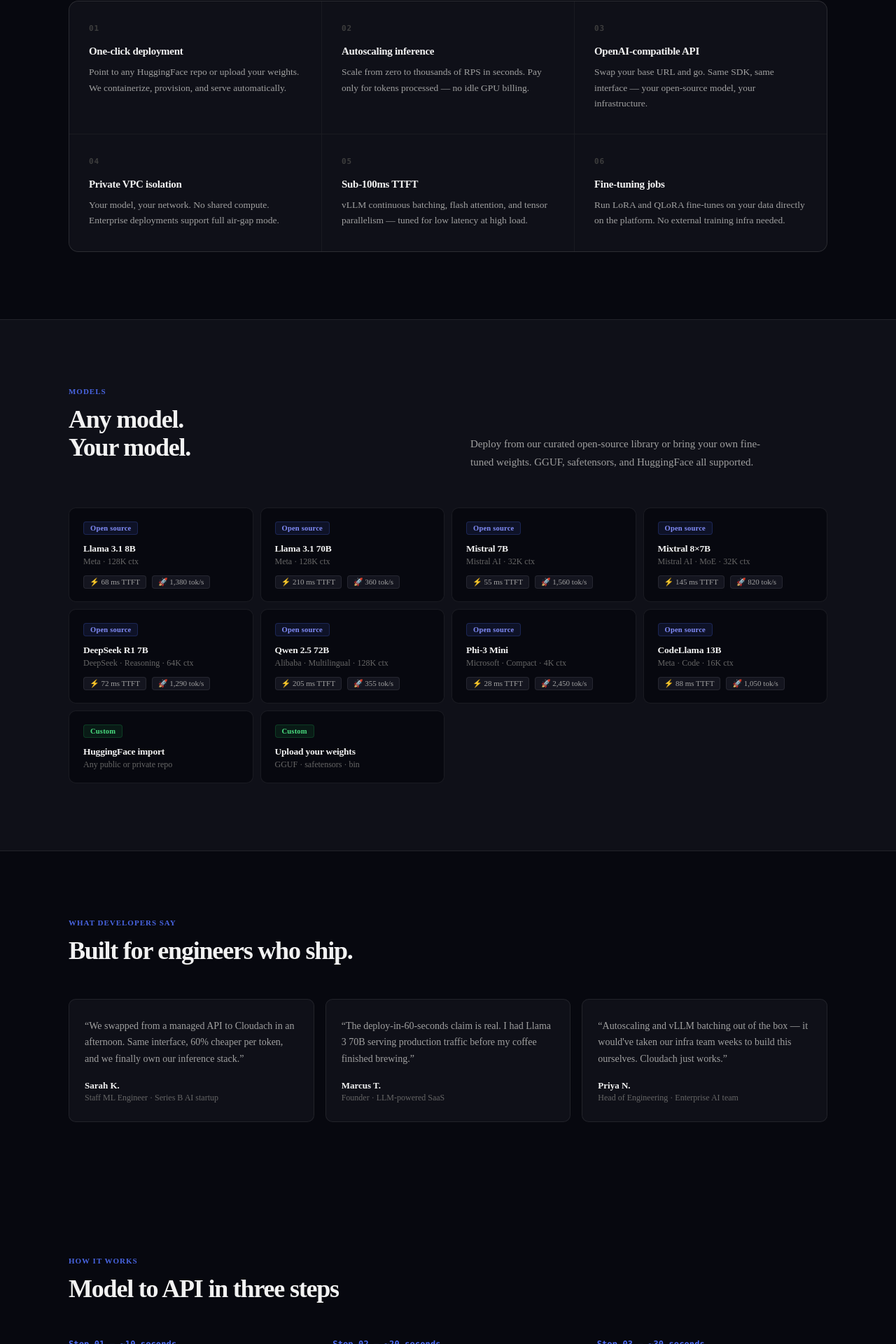
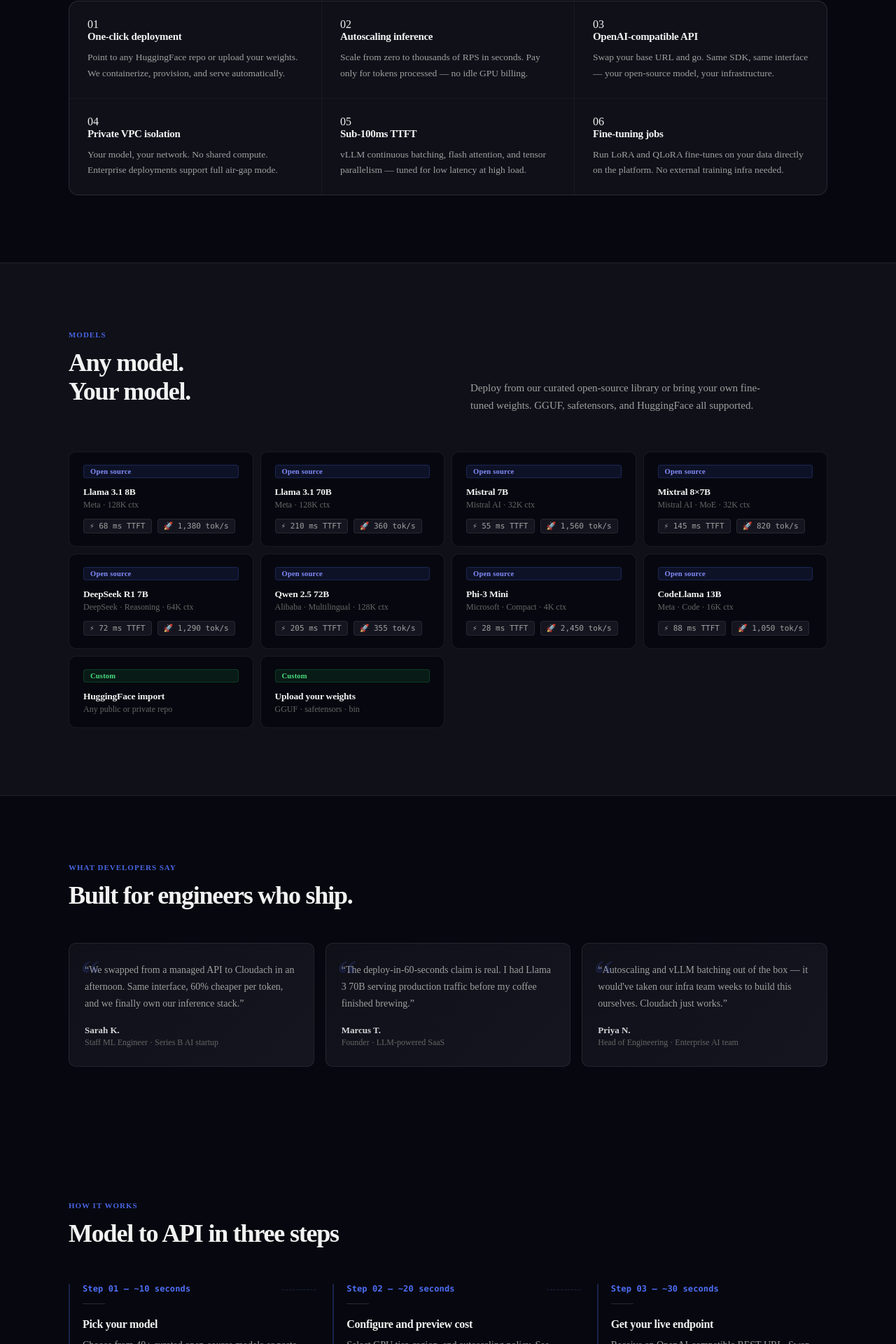
Before and after one commit to jlkdevelop/cloudach, a Next.js app: page / in a window 1280 px wide. Shown: the part 1107-3027 px from the top of the page at 70% size. Built offline with nearby package versions, Linux system fonts and the light colour scheme.

Commit message:
feat(conversion): premium pricing cards, CTA band, testimonials, trust bar polish

```diff
--- a/components/Pricing.jsx
+++ b/components/Pricing.jsx
@@ -76,6 +76,7 @@
             </div>
             <p className="sec-sub">Start free, scale with confidence. Every plan runs on the same infrastructure — you only pay for what you use.</p>
           </div>
+          <p className="price-trust-note">No contracts. Cancel anytime. Prices in USD.</p>
           <div className="price-grid">
             {plans.map(plan => (
               <div className={`pcard${plan.featured ? ' featured' : ''}`} key={plan.name}>
@@ -89,10 +90,13 @@
                     <li key={f}><CheckIcon />{f}</li>
                   ))}
                 </ul>
-                {plan.href
-                  ? <Link href={plan.href}><button className={`pbtn${plan.featured ? ' pblu' : ''}`}>{plan.cta}</button></Link>
-                  : <button className={`pbtn${plan.featured ? ' pblu' : ''}`}>{plan.cta}</button>
-                }
+                {plan.name === 'Enterprise' ? (
+                  <button className="pbtn pbtn-outline">{plan.cta}</button>
+                ) : plan.href ? (
+                  <Link href={plan.href}><button className={`pbtn${plan.featured ? ' pblu' : ''}`}>{plan.cta}</button></Link>
+                ) : (
+                  <button className={`pbtn${plan.featured ? ' pblu' : ''}`}>{plan.cta}</button>
+                )}
                 {plan.name === 'Starter' && (
                   <p className="plan-free-note">No credit card required</p>
                 )}
--- a/pages/index.jsx
+++ b/pages/index.jsx
@@ -93,9 +93,14 @@
             Join 5,000+ developers and teams running open-source LLMs on Cloudach.<br />
             Free to start. No credit card required.
           </p>
-          <Link href="/signup">
-            <button className="btn-cta-white">Deploy your first model free</button>
-          </Link>
+          <div className="cta-band-actions">
+            <Link href="/signup">
+              <button className="btn-cta-white">Deploy your first model free</button>
+            </Link>
+            <Link href="/pricing">
+              <button className="btn-cta-ghost-pricing">View pricing &rarr;</button>
+            </Link>
+          </div>
         </section>
       </main>
 
--- a/styles/globals.css
+++ b/styles/globals.css
@@ -650,7 +650,7 @@
 
 .trust-name:hover {
   color: var(--text-2);
-  border-color: var(--border-strong);
+  border-color: rgba(79,110,247,0.3);
 }
 
 /* ── Sections ────────────────────────────────────────────────────────────── */
@@ -713,19 +713,38 @@
 
 .feat {
   background: var(--bg-1);
-  padding: 32px 28px;
+  padding: 24px 26px;
   transition: background 0.2s;
-}
-
+  position: relative;
+  overflow: hidden;
+}
+
+.feat::before {
+  content: '';
+  position: absolute;
+  top: 0; left: 0; right: 0;
+  height: 2px;
+  background: linear-gradient(90deg, var(--brand), #22D3EE);
+  transform: scaleX(0);
+  transform-origin: left;
+  transition: transform 0.3s cubic-bezier(0.16,1,0.3,1);
+}
+
+.feat:hover::before { transform: scaleX(1); }
 .feat:hover { background: var(--bg-2); }
 
-.feat-num {
-  font-size: 11px;
-  font-weight: 700;
-  letter-spacing: 0.08em;
-  color: var(--text-4);
-  margin-bottom: 18px;
-  font-family: 'Menlo', 'Monaco', monospace;
+.feat-icon {
+  width: 32px;
+  height: 32px;
+  border-radius: 8px;
+  background: rgba(79,110,247,0.08);
+  border: 1px solid rgba(79,110,247,0.14);
+  display: flex;
+  align-items: center;
+  justify-content: center;
+  margin-bottom: 16px;
+  color: var(--brand);
+  flex-shrink: 0;
 }
 
 .feat h3 {
@@ -756,6 +775,8 @@
   border-radius: var(--r-lg);
   padding: 18px 20px;
   transition: border-color 0.2s, background 0.2s;
+  display: flex;
+  flex-direction: column;
 }
 
 .mcard:hover {
@@ -802,9 +823,37 @@
   color: var(--text-2);
   background: var(--bg-2);
   border-radius: var(--r-sm);
-  padding: 2px 8px;
+  padding: 3px 8px;
   border: 1px solid var(--border);
-}
+  display: inline-flex;
+  align-items: center;
+  gap: 5px;
+  font-family: 'Menlo', 'Monaco', monospace;
+}
+
+.mbench-val {
+  color: var(--text-1);
+  font-weight: 600;
+}
+
+.mbench-lbl {
+  color: var(--text-4);
+  font-weight: 400;
+  font-size: 10px;
+}
+
+.mcard-deploy {
+  font-size: 11.5px;
+  font-weight: 600;
+  color: var(--brand);
+  margin-top: auto;
+  padding-top: 12px;
+  opacity: 0;
+  transition: opacity 0.15s;
+  letter-spacing: -0.1px;
+}
+
+.mcard:hover .mcard-deploy { opacity: 1; }
 
 /* ── Steps ───────────────────────────────────────────────────────────────── */
 .steps {
@@ -814,6 +863,28 @@
   margin-top: 52px;
 }
 
+.step {
+  border-left: 2px solid rgba(79,110,247,0.25);
+  padding-left: 18px;
+  position: relative;
+  transition: border-left-color 0.2s;
+}
+
+.step:hover {
+  border-left-color: rgba(79,110,247,0.7);
+}
+
+.step:not(:last-child)::after {
+  content: '';
+  position: absolute;
+  top: 8px;
+  right: -24px;
+  width: 48px;
+  height: 1px;
+  border-top: 1px dashed rgba(79,110,247,0.25);
+  pointer-events: none;
+}
+
 .step-n {
   font-size: 12px;
   font-weight: 600;
@@ -845,11 +916,19 @@
 }
 
 /* ── Pricing ─────────────────────────────────────────────────────────────── */
+.price-trust-note {
+  text-align: center;
+  font-size: 12px;
+  color: var(--text-3);
+  margin-top: 8px;
+  letter-spacing: 0.01em;
+}
+
 .price-grid {
   display: grid;
   grid-template-columns: repeat(3, 1fr);
   gap: 14px;
-  margin-top: 52px;
+  margin-top: 16px;
 }
 
 .pcard {
@@ -866,7 +945,7 @@
   border-color: var(--brand);
   border-width: 1px;
   background: var(--bg-2);
-  box-shadow: 0 0 0 1px var(--brand-border), var(--shadow-glow);
+  box-shadow: 0 0 0 1px rgba(79,110,247,0.4), 0 0 48px rgba(79,110,247,0.08);
 }
 
 .ptag {
@@ -899,9 +978,9 @@
 }
 
 .pamt {
-  font-size: 40px;
+  font-size: 36px;
   font-weight: 700;
-  letter-spacing: -2px;
+  letter-spacing: -1.5px;
   line-height: 1;
   color: var(--text-1);
 }
@@ -954,7 +1033,23 @@
   color: #fff;
 }
 
-.pbtn.pblu:hover { background: var(--brand-hover); border-color: var(--brand-hover); }
+.pbtn.pblu:hover {
+  background: var(--brand-hover);
+  border-color: var(--brand-hover);
+  box-shadow: 0 0 20px rgba(79,110,247,0.4);
+}
+
+.pbtn.pbtn-outline {
+  background: transparent;
+  border: 1px solid var(--border-strong);
+  color: var(--text-2);
+}
+
+.pbtn.pbtn-outline:hover {
+  background: rgba(255,255,255,0.03);
+  border-color: rgba(255,255,255,0.2);
+  color: var(--text-1);
+}
 
 .plan-free-note {
   text-align: center;
@@ -975,7 +1070,7 @@
   border: 1px solid var(--border);
   border-radius: var(--r-lg);
   padding: 26px 22px;
-  background: var(--bg-1);
+  background: linear-gradient(135deg, var(--bg-1) 0%, var(--bg-2) 100%);
   display: flex;
   flex-direction: column;
   gap: 18px;
@@ -989,12 +1084,26 @@
   line-height: 1.7;
   color: var(--text-2);
   flex: 1;
+  position: relative;
+}
+
+.tquote::before {
+  content: '\201C';
+  position: absolute;
+  top: -10px;
+  left: -6px;
+  font-size: 56px;
+  font-weight: 700;
+  color: var(--brand);
+  opacity: 0.15;
+  line-height: 1;
+  pointer-events: none;
 }
 
 .tauthor-name {
   font-size: 13px;
   font-weight: 600;
-  color: var(--text-1);
+  color: #d4d4d8;
 }
 
 .tauthor-role {
@@ -1005,8 +1114,9 @@
 
 /* ── CTA band ────────────────────────────────────────────────────────────── */
 .cta-band {
-  background: var(--bg-1);
-  border-top: 1px solid var(--border);
+  background: linear-gradient(180deg, var(--bg-1) 0%, #07080f 100%);
+  border-top: 1px solid rgba(79,110,247,0.12);
+  box-shadow: inset 0 1px 0 rgba(79,110,247,0.15);
   padding: 96px 48px;
   text-align: center;
   position: relative;
@@ -1040,6 +1150,14 @@
   line-height: 1.7;
 }
 
+.cta-band-actions {
+  display: flex;
+  align-items: center;
+  justify-content: center;
+  gap: 12px;
+  flex-wrap: wrap;
+}
+
 .btn-cta-white {
   background: var(--brand);
   color: #fff;
@@ -1049,10 +1167,33 @@
   border-radius: var(--r-md);
   border: none;
   letter-spacing: -0.2px;
-  transition: background 0.15s;
-}
-
-.btn-cta-white:hover { background: var(--brand-hover); }
+  transition: background 0.15s, box-shadow 0.15s;
+}
+
+.btn-cta-white:hover {
+  background: var(--brand-hover);
+  box-shadow: 0 0 20px rgba(79,110,247,0.4);
+}
+
+.btn-cta-ghost-pricing {
+  display: inline-flex;
+  align-items: center;
+  font-size: 14px;
+  font-weight: 500;
+  color: var(--text-2);
+  padding: 13px 22px;
+  border-radius: var(--r-md);
+  border: 1px solid var(--border-strong);
+  background: transparent;
+  letter-spacing: -0.2px;
+  transition: border-color 0.15s, color 0.15s, background 0.15s;
+}
+
+.btn-cta-ghost-pricing:hover {
+  border-color: rgba(255,255,255,0.2);
+  color: var(--text-1);
+  background: rgba(255,255,255,0.04);
+}
 
 /* ── Footer ──────────────────────────────────────────────────────────────── */
 footer {
@@ -1433,7 +1574,6 @@
 }
 
 .pcard { transition: border-color 0.2s, background 0.2s, box-shadow 0.2s; }
-.pcard.featured { animation: borderGlow 4s ease-in-out infinite; }
 
 /* ── Responsive ──────────────────────────────────────────────────────────── */
 @media (max-width: 900px) {
```
